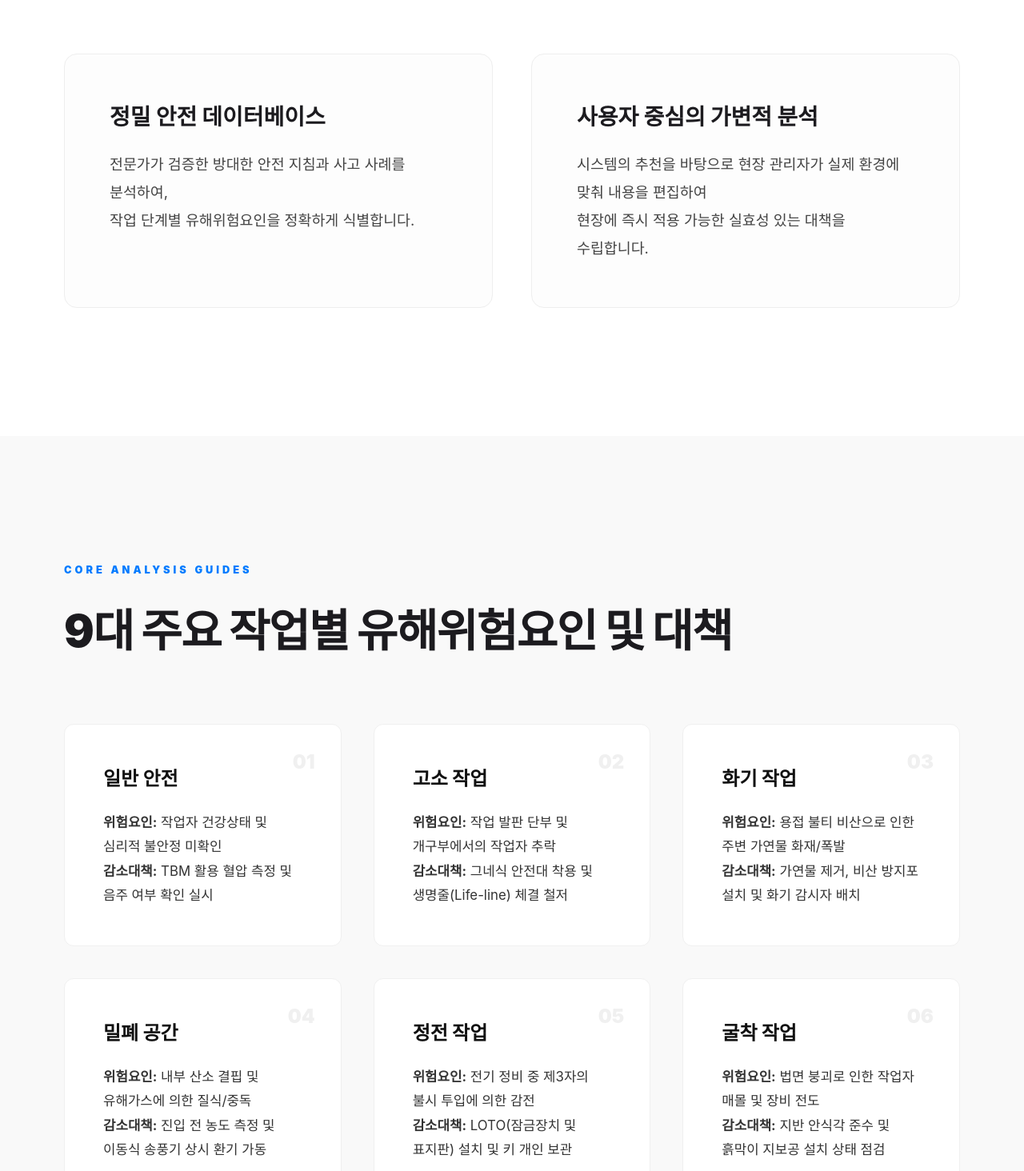
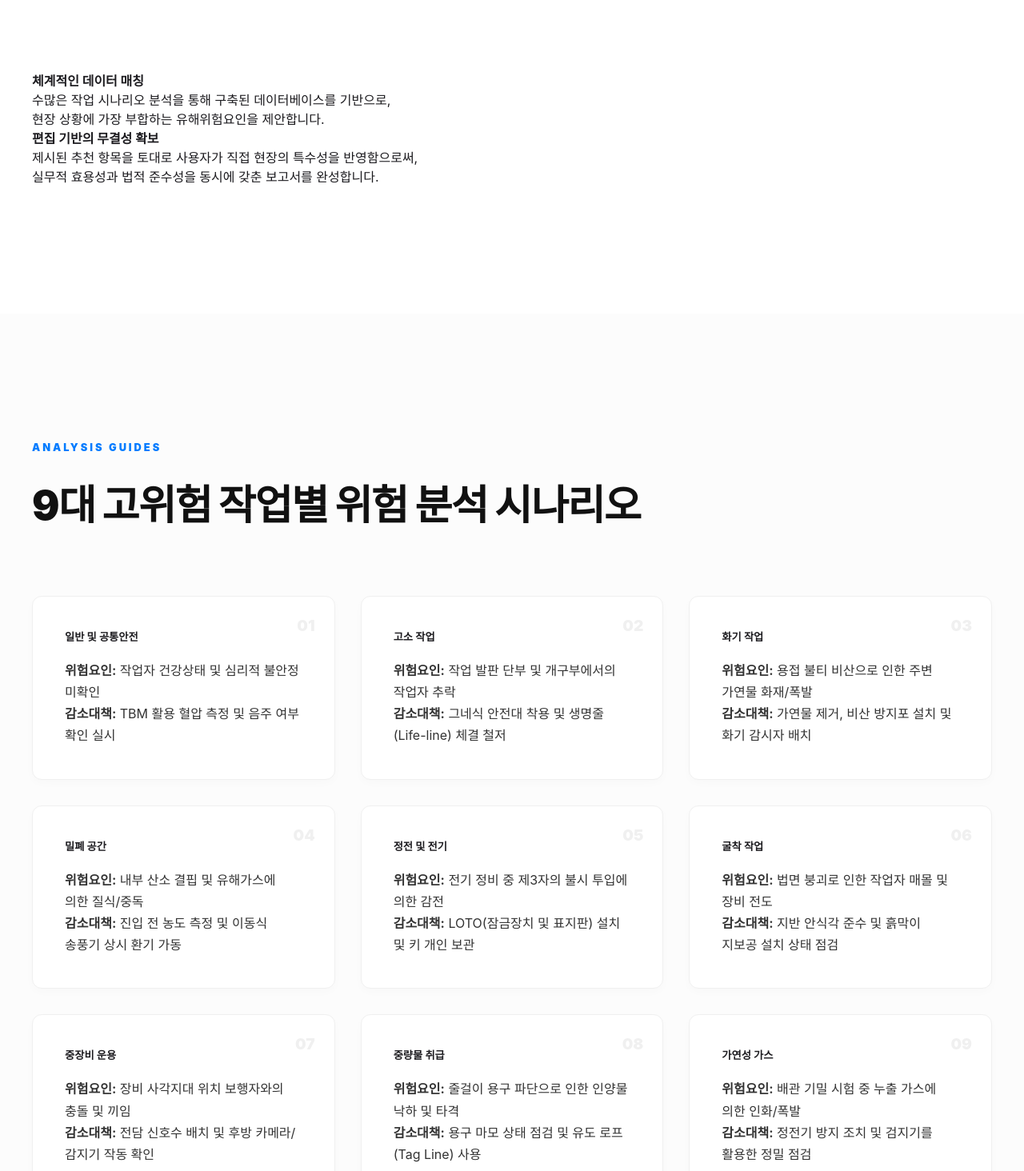
Before and after one commit to hanghanghu716-dotcom/smart-jsa-bridge, a React (Vite) app: page / in a window 1280 px wide. Shown: the part 1246-2710 px from the top of the page at 80% size. Built offline with nearby package versions, Linux system fonts and the light colour scheme; a web font is replaced by a local one.

Commit message:
Update Main.jsx

```diff
--- a/src/pages/Main.jsx
+++ b/src/pages/Main.jsx
@@ -1,8 +1,9 @@
 import { useState, useEffect } from 'react';
-import { Link } from 'react-router-dom';
-// import AdBanner from '../AdBanner'; // [심사 대기] 광고 슬롯 주석 처리
+import { Link, useNavigate } from 'react-router-dom';
+// import AdBanner from '../AdBanner'; // [심사 전략] 광고 슬롯 전체 주석 처리
 
 export default function Main() {
+  const navigate = useNavigate();
   const [currentSlide, setCurrentSlide] = useState(0);
   const slides = ['/images/image1.jpg', '/images/image2.jpg', '/images/image3.jpg', '/images/image4.jpg', '/images/image5.jpg', '/images/image6.jpg'];
 
@@ -13,7 +14,7 @@ export default function Main() {
 
   return (
     <div style={styles.wrapper}>
-      {/* SECTION 1: HERO - 사용자 원본 디자인 규격 및 로직 100% 보존 */}
+      {/* SECTION 1: HERO - 사용자 원본 디자인 (규격 및 로직 100% 보존) */}
       <section style={styles.heroSection}>
         <div style={styles.bgWrapper}>
           {slides.map((src, index) => (
@@ -21,7 +22,7 @@ export default function Main() {
           ))}
           <div style={styles.dimOverlay} />
         </div>
-        <header style={styles.header}><h1 style={styles.logo}>Smart JSA Bridge</h1></header>
+        <header style={styles.header}><h1 style={styles.logo} onClick={() => navigate('/')}>Smart JSA Bridge</h1></header>
         <div style={styles.mainLayout}>
           <aside style={styles.sideAd}>
             {/* <AdBanner slot="1000000001" style={{ width: '160px', height: '600px' }} format="vertical" /> */}
@@ -29,7 +30,7 @@ export default function Main() {
           <main style={styles.centerContent}>
             <div style={styles.heroContent}>
               <h2 style={styles.mainTitle}>데이터로 잇는 안전,<br />사람을 지키는 기술</h2>
-              <p style={styles.subTitle}>현장의 육안 점검과 전문가의 안전 데이터를 결합하여,<br />놓치기 쉬운 잠재 위험 요인을 정밀하게 분석합니다.</p>
+              <p style={styles.subTitle}>현장의 육안 점검과 지능형 분석 데이터를 결합하여,<br />놓치기 쉬운 잠재 위험 요인을 정밀하게 도출합니다.</p>
               <div style={styles.buttonWrapper}><Link to="/info" style={styles.primaryBtn}>위험성 평가 작성하기</Link></div>
             </div>
           </main>
@@ -38,59 +39,59 @@ export default function Main() {
           </aside>
         </div>
 
-        {/* 스크롤 유도 인디케이터 (Material Design 반영) */}
-        <div style={styles.scrollIndicator}>
-          <span style={styles.scrollText}>EXPLORE SAFETY KNOWLEDGE</span>
-          <div style={styles.scrollLine}></div>
+        {/* 스크롤 유도 인디케이터 (Material Design 3 스타일) */}
+        <div style={styles.scrollGuide}>
+          <span style={styles.scrollLabel}>SCROLL TO EXPLORE</span>
+          <div style={styles.scrollTrack}><div style={styles.scrollThumb}></div></div>
         </div>
       </section>
 
-      {/* SECTION 2: VALUE PROPOSITION - 서비스 가치 제안 */}
+      {/* SECTION 2: VALUE PROPOSITION - 전문가적 지원 체계 강조 */}
       <section style={styles.m3Section}>
         <div style={styles.container}>
           <div style={styles.m3Header}>
-            <span style={styles.m3Label}>VALUE PROPOSITION</span>
-            <h3 style={styles.m3Heading}>실질적 위험 발굴에 집중하는<br />지능형 분석 환경</h3>
-            <p style={styles.m3SubHeading}>행정적인 소모를 줄이고 현장의 본질적인 안전 확보에 전념할 수 있도록 설계되었습니다.</p>
+            <span style={styles.m3Tag}>CORE VALUE</span>
+            <h3 style={styles.m3Title}>실질적 위험 발굴을 돕는<br />지능형 안전 분석 파트너</h3>
+            <p style={styles.m3Desc}>단순한 기록을 넘어, 사용자가 현장의 유해위험요인을 다각도로 검토하고<br />최적의 대책을 수립할 수 있도록 전문적인 분석 환경을 제공합니다.</p>
           </div>
-          <div style={styles.m3Grid}>
-            <div style={styles.m3Card}>
-              <h4 style={styles.m3CardTitle}>정밀 안전 데이터베이스</h4>
-              <p style={styles.m3CardText}>전문가가 검증한 방대한 안전 지침과 사고 사례를 분석하여,<br />작업 단계별 유해위험요인을 정확하게 식별합니다.</p>
+          <div style={styles.m3FeatureGrid}>
+            <div style={styles.m3FeatureCard}>
+              <h4>체계적인 데이터 매칭</h4>
+              <p>수많은 작업 시나리오 분석을 통해 구축된 데이터베이스를 기반으로,<br />현장 상황에 가장 부합하는 유해위험요인을 제안합니다.</p>
             </div>
-            <div style={styles.m3Card}>
-              <h4 style={styles.m3CardTitle}>사용자 중심의 가변적 분석</h4>
-              <p style={styles.m3CardText}>시스템의 추천을 바탕으로 현장 관리자가 실제 환경에 맞춰 내용을 편집하여<br />현장에 즉시 적용 가능한 실효성 있는 대책을 수립합니다.</p>
+            <div style={styles.m3FeatureCard}>
+              <h4>편집 기반의 무결성 확보</h4>
+              <p>제시된 추천 항목을 토대로 사용자가 직접 현장의 특수성을 반영함으로써,<br />실무적 효용성과 법적 준수성을 동시에 갖춘 보고서를 완성합니다.</p>
             </div>
           </div>
         </div>
       </section>
 
-      {/* SECTION 3: 9대 핵심 작업 가이드 - 유해위험요인 및 감소대책 (보강됨) */}
-      <section style={{...styles.m3Section, backgroundColor: '#f9f9f9'}}>
+      {/* SECTION 3: 9대 주요 작업 분석 가이드 (시나리오 및 로직 보강) */}
+      <section style={{...styles.m3Section, backgroundColor: '#fcfcfc'}}>
         <div style={styles.container}>
           <div style={styles.m3Header}>
-            <span style={styles.m3Label}>CORE ANALYSIS GUIDES</span>
-            <h3 style={styles.m3Heading}>9대 주요 작업별 유해위험요인 및 대책</h3>
+            <span style={styles.m3Tag}>ANALYSIS GUIDES</span>
+            <h3 style={styles.m3Title}>9대 고위험 작업별 위험 분석 시나리오</h3>
           </div>
-          <div style={styles.jsaGrid}>
+          <div style={styles.jsaCardGrid}>
             {[
-              { id: '01', title: '일반 안전', f: '작업자 건강상태 및 심리적 불안정 미확인', m: 'TBM 활용 혈압 측정 및 음주 여부 확인 실시' },
-              { id: '02', title: '고소 작업', f: '작업 발판 단부 및 개구부에서의 작업자 추락', m: '그네식 안전대 착용 및 생명줄(Life-line) 체결 철저' },
-              { id: '03', title: '화기 작업', f: '용접 불티 비산으로 인한 주변 가연물 화재/폭발', m: '가연물 제거, 비산 방지포 설치 및 화기 감시자 배치' },
-              { id: '04', title: '밀폐 공간', f: '내부 산소 결핍 및 유해가스에 의한 질식/중독', m: '진입 전 농도 측정 및 이동식 송풍기 상시 환기 가동' },
-              { id: '05', title: '정전 작업', f: '전기 정비 중 제3자의 불시 투입에 의한 감전', m: 'LOTO(잠금장치 및 표지판) 설치 및 키 개인 보관' },
-              { id: '06', title: '굴착 작업', f: '법면 붕괴로 인한 작업자 매몰 및 장비 전도', m: '지반 안식각 준수 및 흙막이 지보공 설치 상태 점검' },
-              { id: '07', title: '중장비 운용', f: '장비 사각지대 위치 보행자와의 충돌 및 끼임', m: '전담 신호수 배치 및 후방 카메라/감지기 작동 확인' },
-              { id: '08', title: '중량물 취급', f: '줄걸이 용구 파단으로 인한 인양물 낙하 및 타격', m: '용구 마모 상태 점검 및 유도 로프(Tag Line) 사용' },
-              { id: '09', title: '가연성 가스', f: '배관 기밀 시험 중 누출 가스에 의한 인화/폭발', m: '정전기 방지 조치 및 검지기를 활용한 정밀 점검' }
+              { id: '01', title: '일반 및 공통안전', factor: '작업자 건강상태 및 심리적 불안정 미확인', measure: 'TBM 활용 혈압 측정 및 음주 여부 확인 실시' },
+              { id: '02', title: '고소 작업', factor: '작업 발판 단부 및 개구부에서의 작업자 추락', measure: '그네식 안전대 착용 및 생명줄(Life-line) 체결 철저' },
+              { id: '03', title: '화기 작업', factor: '용접 불티 비산으로 인한 주변 가연물 화재/폭발', measure: '가연물 제거, 비산 방지포 설치 및 화기 감시자 배치' },
+              { id: '04', title: '밀폐 공간', factor: '내부 산소 결핍 및 유해가스에 의한 질식/중독', measure: '진입 전 농도 측정 및 이동식 송풍기 상시 환기 가동' },
+              { id: '05', title: '정전 및 전기', factor: '전기 정비 중 제3자의 불시 투입에 의한 감전', measure: 'LOTO(잠금장치 및 표지판) 설치 및 키 개인 보관' },
+              { id: '06', title: '굴착 작업', factor: '법면 붕괴로 인한 작업자 매몰 및 장비 전도', measure: '지반 안식각 준수 및 흙막이 지보공 설치 상태 점검' },
+              { id: '07', title: '중장비 운용', factor: '장비 사각지대 위치 보행자와의 충돌 및 끼임', measure: '전담 신호수 배치 및 후방 카메라/감지기 작동 확인' },
+              { id: '08', title: '중량물 취급', factor: '줄걸이 용구 파단으로 인한 인양물 낙하 및 타격', measure: '용구 마모 상태 점검 및 유도 로프(Tag Line) 사용' },
+              { id: '09', title: '가연성 가스', factor: '배관 기밀 시험 중 누출 가스에 의한 인화/폭발', measure: '정전기 방지 조치 및 검지기를 활용한 정밀 점검' }
             ].map(item => (
               <div key={item.id} style={styles.jsaCard}>
-                <span style={styles.jsaId}>{item.id}</span>
-                <h5 style={styles.jsaTitle}>{item.title}</h5>
-                <div style={styles.jsaContext}>
-                  <p><strong>위험요인:</strong> {item.f}</p>
-                  <p><strong>감소대책:</strong> {item.m}</p>
+                <span style={styles.jsaBadge}>{item.id}</span>
+                <h5>{item.title}</h5>
+                <div style={styles.jsaContent}>
+                  <p><strong>위험요인:</strong> {item.factor}</p>
+                  <p><strong>감소대책:</strong> {item.measure}</p>
                 </div>
               </div>
             ))}
@@ -98,28 +99,26 @@ export default function Main() {
         </div>
       </section>
 
-      {/* SECTION 4: FAQ - 법적 책임 및 효력 (고도화됨) */}
+      {/* SECTION 4: FAQ - 시각적 밀도 및 가독성 최적화 (가장 신경 쓴 부분) */}
       <section style={styles.m3Section}>
         <div style={styles.container}>
           <div style={styles.m3Header}>
-            <span style={styles.m3Label}>LEGAL & KNOWLEDGE</span>
-            <h3 style={styles.m3Heading}>위험성평가 가이드 및 FAQ</h3>
+            <span style={styles.m3Tag}>KNOWLEDGE BASE</span>
+            <h3 style={styles.m3Title}>위험성평가 수립 가이드 및 FAQ</h3>
           </div>
-          <div style={styles.faqWrapper}>
-            <div style={styles.faqItem}>
+          <div style={styles.faqContainer}>
+            <div style={styles.faqBlock}>
               <h5 style={styles.faqQ}>Q. 본 서비스로 생성된 보고서가 법적 효력을 갖습니까?</h5>
-              <p style={styles.faqA}>본 도구는 위험성평가 수립을 보조하는 시스템입니다. 생성된 PDF 보고서에 현장 책임자의 실질적인 검토와 서명이 완료되면, 산업안전보건법에 따른 정식 기록물로 활용이 가능합니다.</p>
+              <p style={styles.faqA}>본 도구는 위험성평가 수립을 보조하는 지능형 시스템입니다. 생성된 PDF 보고서에 현장 책임자의 실질적인 검토와 서명이 완료되면, 관련 법령에 따른 정식 안전 기록물로 활용이 가능합니다.</p>
             </div>
-            <div style={styles.faqItem}>
+            <div style={styles.faqBlock}>
               <h5 style={styles.faqQ}>Q. 서비스가 법적 책임을 대신해 주나요?</h5>
-              <p style={styles.faqA}>아니요. 본 서비스는 안전 관리의 편의와 교육을 목적으로 합니다. 현장의 특수성을 반영하여 최종 내용을 편집하고 검토할 책임은 사용자에게 있으며, 본 서비스는 결과물에 대해 법적 책임을 지지 않습니다.</p>
+              <p style={styles.faqA}>아니요. 본 서비스는 안전 관리의 편의와 교육을 목적으로 운영됩니다. 현장의 특수성을 반영하여 최종 내용을 편집하고 검토할 책임은 전적으로 사용자에게 있으며, 본 서비스는 결과물에 대해 법적 책임을 지지 않습니다.</p>
             </div>
-            <div style={styles.faqItem}>
-              <h5 style={styles.faqQ}>Q. 위험도(Risk) 산출 원리는 무엇인가요?</h5>
-              <div style={styles.mathBox}>
-                <span style={styles.mathText}>Risk (위험도) = Frequency (빈도) × Severity (강도)</span>
-              </div>
-              <p style={styles.faqA}>고용노동부 가이드라인에 따른 5x5 Matrix법을 차용하여 위험성을 계량화하며, 산출된 점수에 따라 즉시 개선 또는 유지 관리 등급을 제안합니다.</p>
+            <div style={styles.faqBlock}>
+              <h5 style={styles.faqQ}>Q. 위험도(Risk) 산출 로직은 무엇인가요?</h5>
+              <div style={styles.mathCard}>Risk (위험도) = Frequency (빈도) × Severity (강도)</div>
+              <p style={styles.faqA}>본 시스템은 사고 발생 가능성과 결과의 중대성을 조합한 정량적 평가 기법을 사용하며, 도출된 점수에 따라 적절한 관리 등급(즉시 개선, 유지 관리 등)을 제안합니다.</p>
             </div>
           </div>
         </div>
@@ -128,7 +127,7 @@ export default function Main() {
       <footer style={styles.finalFooter}>
         <div style={styles.container}>
           <div style={styles.footerFlex}>
-            <p style={styles.footerCopy}>© 2026 <strong>Smart JSA Bridge</strong>. Created by <strong>yizuno</strong></p>
+            <p style={styles.footerBrand}>© 2026 <strong>Smart JSA Bridge</strong>. Designed by <strong>yizuno</strong></p>
             <div style={styles.footerLinks}>
               <Link to="/privacy" style={styles.fLink}>개인정보처리방침</Link>
               <Link to="/terms" style={styles.fLink}>이용약관</Link>
@@ -142,11 +141,9 @@ export default function Main() {
 }
 
 const styles = {
-  /* 글로벌 및 Material Design 3 */
+  /* GLOBAL & HERO (원본 보존) */
   wrapper: { backgroundColor: '#fff', color: '#1c1b1f', width: '100%', overflowX: 'hidden' },
-  container: { maxWidth: '1440px', margin: '0 auto', padding: '0 80px' },
-
-  /* Hero (원본 유지) */
+  container: { maxWidth: '1280px', margin: '0 auto', padding: '0 40px' },
   heroSection: { position: 'relative', height: '100vh', display: 'flex', flexDirection: 'column', overflow: 'hidden' },
   bgWrapper: { position: 'absolute', inset: 0, zIndex: 0 },
   bgImage: { position: 'absolute', inset: 0, backgroundSize: 'cover', backgroundPosition: 'center', transition: 'opacity 2s ease-in-out' },
@@ -161,41 +158,39 @@ const styles = {
   subTitle: { fontSize: '1.2rem', lineHeight: '1.8', opacity: 0.85, marginBottom: '4rem', wordBreak: 'keep-all' },
   primaryBtn: { display: 'inline-block', padding: '1.2rem 4rem', backgroundColor: '#fff', color: '#000', borderRadius: '4rem', fontSize: '1.1rem', fontWeight: 'bold', textDecoration: 'none' },
 
-  /* 스크롤 유도 */
-  scrollIndicator: { position: 'absolute', bottom: '48px', left: '50%', transform: 'translateX(-50%)', textAlign: 'center', zIndex: 10 },
-  scrollText: { color: '#fff', fontSize: '0.75rem', opacity: 0.5, letterSpacing: '4px', display: 'block', marginBottom: '12px' },
-  scrollLine: { width: '1px', height: '80px', backgroundColor: 'rgba(255,255,255,0.3)', margin: '0 auto' },
+  /* 스크롤 가이드 (M3) */
+  scrollGuide: { position: 'absolute', bottom: '40px', left: '50%', transform: 'translateX(-50%)', textAlign: 'center', zIndex: 10 },
+  scrollLabel: { color: '#fff', fontSize: '0.7rem', opacity: 0.5, letterSpacing: '3px', display: 'block', marginBottom: '12px' },
+  scrollTrack: { width: '1px', height: '60px', backgroundColor: 'rgba(255,255,255,0.2)', margin: '0 auto', position: 'relative' },
+  scrollThumb: { position: 'absolute', top: 0, left: 0, width: '100%', height: '30%', backgroundColor: '#fff' },
 
-  /* M3 Sections */
+  /* M3 Sections (공간감 확보) */
   m3Section: { padding: '160px 0' },
-  m3Header: { marginBottom: '80px' },
-  m3Label: { color: '#007bff', fontWeight: '900', fontSize: '0.8rem', letterSpacing: '4px', textTransform: 'uppercase', marginBottom: '24px', display: 'block' },
-  m3Heading: { fontSize: '3.5rem', fontWeight: '900', marginBottom: '32px', letterSpacing: '-1.5px', wordBreak: 'keep-all' },
-  m3SubHeading: { fontSize: '1.4rem', lineHeight: '1.8', color: '#49454f', maxWidth: '900px', wordBreak: 'keep-all' },
+  m3Header: { marginBottom: '80px', textAlign: 'left' },
+  m3Tag: { color: '#007bff', fontWeight: '900', fontSize: '0.8rem', letterSpacing: '3px', marginBottom: '24px', display: 'block' },
+  m3Title: { fontSize: '3.2rem', fontWeight: '900', marginBottom: '32px', letterSpacing: '-1.5px', wordBreak: 'keep-all', color: '#111' },
+  m3Desc: { fontSize: '1.3rem', lineHeight: '1.8', color: '#49454f', wordBreak: 'keep-all' },
   m3Grid: { display: 'grid', gridTemplateColumns: 'repeat(2, 1fr)', gap: '48px' },
-  m3Card: { padding: '56px', backgroundColor: '#fdfdfd', border: '1px solid #eee', borderRadius: '16px' },
-  m3CardTitle: { fontSize: '1.75rem', fontWeight: '800', marginBottom: '24px' },
-  m3CardText: { fontSize: '1.15rem', lineHeight: '1.9', color: '#444', wordBreak: 'keep-all' },
+  m3Card: { padding: '56px', backgroundColor: '#fcfcfc', border: '1px solid #eee', borderRadius: '16px' },
+  m3CardTitle: { fontSize: '1.6rem', fontWeight: '800', marginBottom: '24px' },
+  m3CardText: { fontSize: '1.1rem', lineHeight: '1.8', color: '#444', wordBreak: 'keep-all' },
 
-  /* JSA Grid */
-  jsaGrid: { display: 'grid', gridTemplateColumns: 'repeat(3, 1fr)', gap: '40px' },
-  jsaCard: { padding: '48px', backgroundColor: '#fff', border: '1px solid #f0f0f0', borderRadius: '12px', position: 'relative' },
-  jsaId: { position: 'absolute', top: '32px', right: '32px', fontSize: '1.5rem', fontWeight: '900', color: '#f0f0f0' },
-  jsaTitle: { fontSize: '1.5rem', fontWeight: '800', marginBottom: '24px', color: '#111' },
-  jsaContext: { fontSize: '1.05rem', lineHeight: '1.8', color: '#333', wordBreak: 'keep-all' },
+  /* JSA Grid (정돈된 레이아웃) */
+  jsaCardGrid: { display: 'grid', gridTemplateColumns: 'repeat(3, 1fr)', gap: '32px' },
+  jsaCard: { padding: '40px', backgroundColor: '#fff', border: '1px solid #f0f0f0', borderRadius: '12px', position: 'relative', boxShadow: '0 4px 12px rgba(0,0,0,0.02)' },
+  jsaBadge: { position: 'absolute', top: '24px', right: '24px', fontSize: '1.2rem', fontWeight: '900', color: '#f0f0f0' },
+  jsaContent: { fontSize: '1rem', lineHeight: '1.7', color: '#333', wordBreak: 'keep-all', marginTop: '20px' },
 
-  /* FAQ */
-  faqWrapper: { maxWidth: '1000px' },
-  faqItem: { marginBottom: '80px', borderBottom: '1px solid #eee', paddingBottom: '48px' },
-  faqQ: { fontSize: '1.5rem', fontWeight: '800', color: '#007bff', marginBottom: '24px' },
-  faqA: { fontSize: '1.2rem', lineHeight: '1.9', color: '#444', wordBreak: 'keep-all' },
-  mathBox: { backgroundColor: '#111', padding: '32px', borderRadius: '8px', color: '#fff', textAlign: 'center', margin: '24px 0' },
-  mathText: { fontSize: '1.4rem', fontWeight: '900', letterSpacing: '1px' },
+  /* [수정] FAQ (오밀조밀하지 않은 쾌적한 가독성) */
+  faqContainer: { maxWidth: '900px' },
+  faqBlock: { marginBottom: '80px' },
+  faqQ: { fontSize: '1.4rem', fontWeight: '800', color: '#007bff', marginBottom: '24px', letterSpacing: '-0.5px' },
+  faqA: { fontSize: '1.1rem', lineHeight: '1.8', color: '#444', wordBreak: 'keep-all' },
+  mathCard: { backgroundColor: '#111', padding: '28px', borderRadius: '8px', color: '#fff', textAlign: 'center', fontSize: '1.3rem', fontWeight: '700', margin: '24px 0', letterSpacing: '0.5px' },
 
   /* Footer */
-  finalFooter: { padding: '100px 0', backgroundColor: '#1c1b1f', color: '#fff' },
+  finalFooter: { padding: '80px 0', backgroundColor: '#1c1b1f', color: '#fff' },
   footerFlex: { display: 'flex', justifyContent: 'space-between', alignItems: 'center' },
-  footerCopy: { fontSize: '1rem', color: '#888' },
   footerLinks: { display: 'flex', gap: '40px' },
-  fLink: { color: '#888', textDecoration: 'none', fontSize: '0.95rem' }
+  fLink: { color: '#888', textDecoration: 'none', fontSize: '0.9rem' }
 };
```
